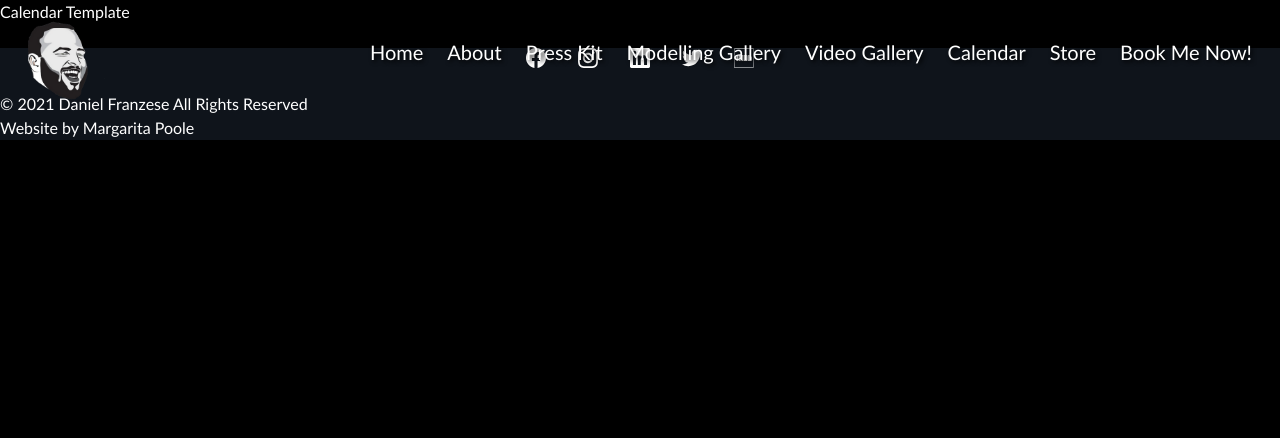
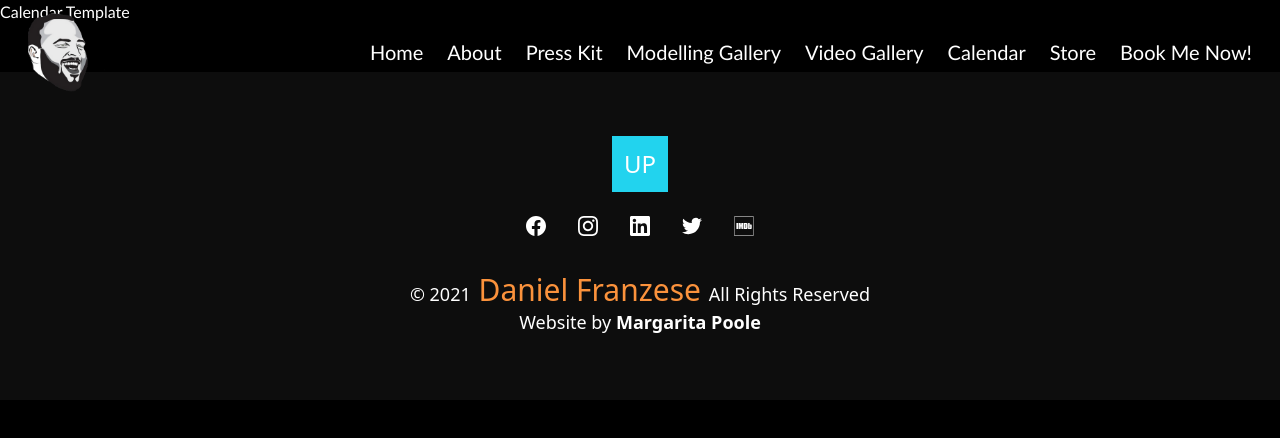
Before and after one commit to Earle-Poole/danFran, a Next.js app: page /calendar in a window 1280 px wide. Shown: the top 438 px of the page. Built offline with nearby package versions, Linux system fonts and the light colour scheme.

Commit message:
Centered the Logo image to the header. Changed the Header & Footer background color and opacity. Centered the text in the Footer.

```diff
--- a/components/atoms/Logo/Logo.tsx
+++ b/components/atoms/Logo/Logo.tsx
@@ -6,7 +6,7 @@ import Link from 'next/link'
 const Logo = () => {
   return (
     <Link href={slugs.HOME} passHref>
-      <a>
+      <a className='flex items-center'>
         <Image src={logo} height={96} width={96} alt={'Daniel Franzese logo'} />
       </a>
     </Link>
--- a/components/organisms/Footer/Footer.tsx
+++ b/components/organisms/Footer/Footer.tsx
@@ -1,12 +1,23 @@
-import SocialMediaLinks from "@/components/atoms/Icons/SocialMediaLinks";
+import MyButton from '@/components/atoms/Button/Button';
+import SocialMediaLinks from '@/components/atoms/Icons/SocialMediaLinks';
+import { slugs } from 'lib/constants';
 
 const Footer = () => {
   return (
-    <div className='bg-opacity-50 bg-gray-800'>
+    <div className='bg-white/5 flex flex-col w-full items-center mt-12 py-16 text-lg font-sans'>
+      <MyButton href={slugs.HOME} name='UP' />
       <SocialMediaLinks />
-      <p>© 2021 Daniel Franzese All Rights Reserved</p>
-      <p>Website by
-      <a href="https://github.com/margarita-poole"> Margarita Poole</a>
+      <p className='mt-3'>
+        © 2021
+        <span className='text-orange-400 text-3xl'> Daniel Franzese </span>
+        All Rights Reserved
+      </p>
+      <p>
+        Website by
+        <a href='https://github.com/margarita-poole' className='font-bold'>
+          {' '}
+          Margarita Poole
+        </a>
       </p>
     </div>
   );
--- a/components/organisms/Header/Header.tsx
+++ b/components/organisms/Header/Header.tsx
@@ -15,7 +15,7 @@ const Header = () => {
   return (
     <div
       className={classNames(
-        'bg-gray-800 flex text-shadow md:justify-between absolute top-0 right-0 left-0 p-4 md:h-26 transition duration-300 z-20',
+        'bg-black flex text-shadow md:justify-between absolute top-0 right-0 left-0 p-4 md:h-26 transition duration-300 z-20',
         layoutBodyScrollPosition > 0 ? 'bg-opacity-70' : 'bg-opacity-0'
       )}>
       <Logo />
```
